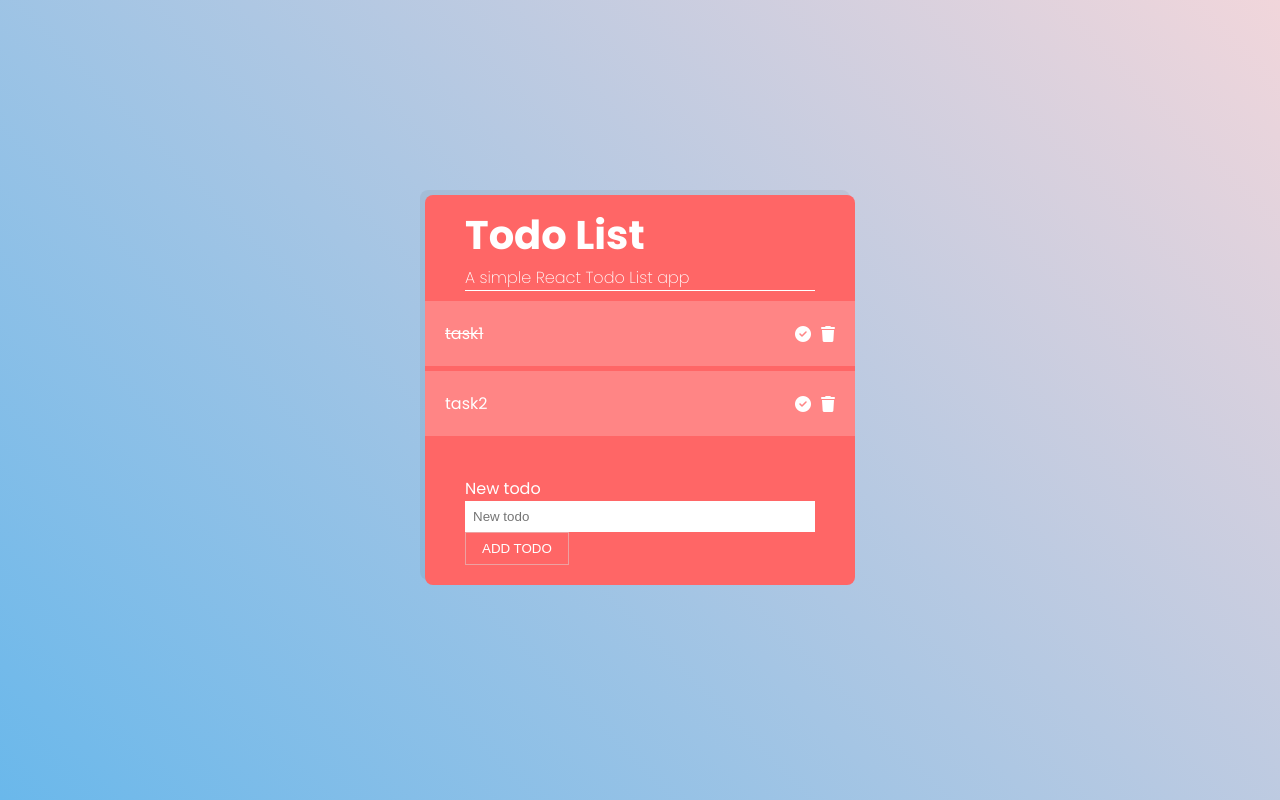
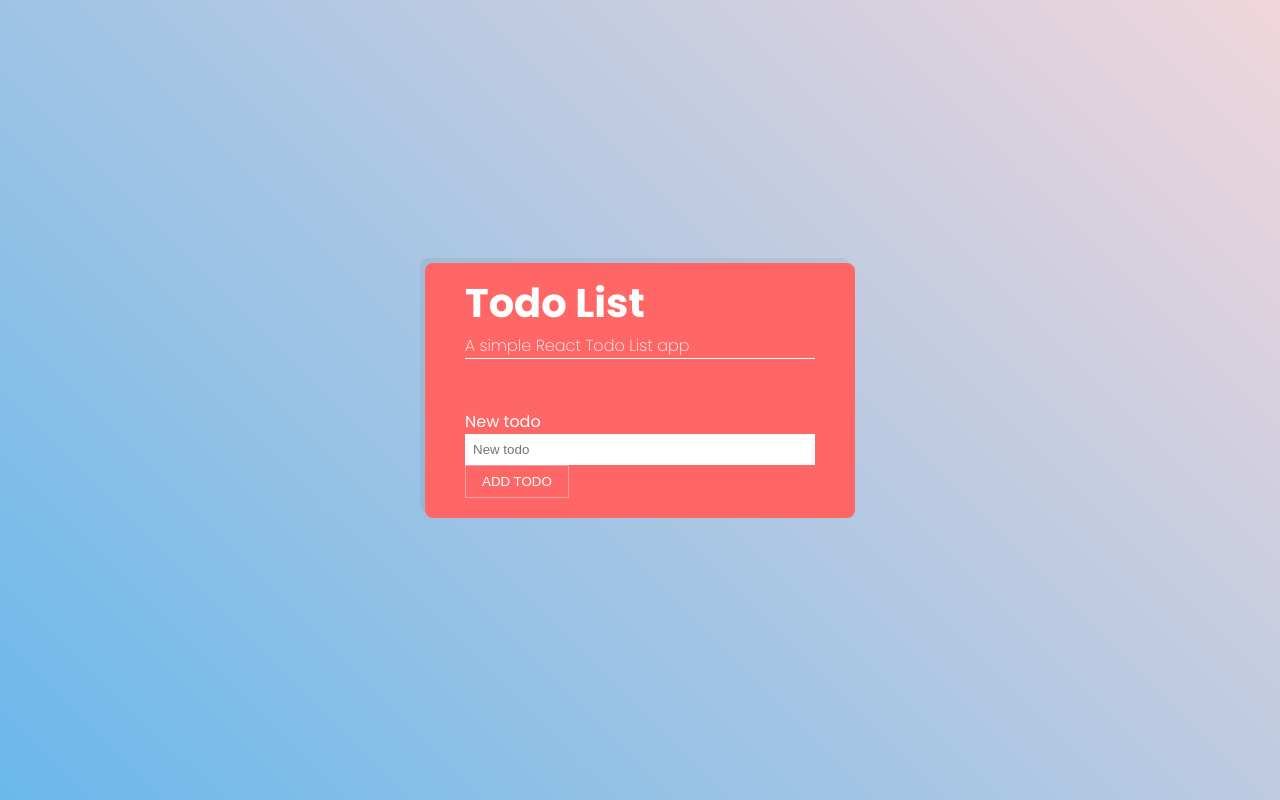
Before and after one commit to nguyenbinhduong108/Learn_React, a React (Vite) app: page / in a window 1280 px wide. Built offline with nearby package versions, Linux system fonts and the light colour scheme.

Commit message:
update: use local storage

```diff
--- a/src/components/Button.tsx
+++ b/src/components/Button.tsx
@@ -2,8 +2,8 @@ import React from "react";
 import style from "./button.module.css";
 
 export default function Button({
-  children,
-  onClick,
+  children = <button>Hello</button>,
+  onClick = () => {},
 }: {
   children: React.ReactNode;
   onClick: () => void;
--- a/src/components/Todo.tsx
+++ b/src/components/Todo.tsx
@@ -6,23 +6,42 @@ import Input from "./Input";
 import Item from "./Item";
 import Header from "./Header";
 
+interface TodoType {
+  id: number;
+  name: string;
+  completed: boolean;
+}
+
 export default function Todo() {
   const [todo, setTodo] = useState("");
 
-  const [todos, setTodos] = useState([
-    { id: 1, name: "task1", completed: true },
-    { id: 2, name: "task2", completed: false },
-  ]);
+  const [todos, setTodos] = useState<TodoType[]>(() => {
+    return JSON.parse(localStorage.getItem("todos") as string) ?? [];
+  });
 
   function handleChange(e: any) {
     setTodo(e.target.value);
   }
 
   function handleClickAdd() {
-    setTodos([
-      ...todos,
-      { id: todos.length + 1, name: todo, completed: false },
-    ]);
+    setTodos((prev) => {
+      const newTodo = [
+        ...prev,
+        {
+          id: prev.length + 1,
+          name: todo,
+          completed: false,
+        },
+      ];
+
+      const stringNewTodo = JSON.stringify(newTodo);
+
+      localStorage.setItem("todos", stringNewTodo);
+
+      return newTodo;
+    });
+
+    setTodo("");
   }
 
   function handleClickCheck(id: number) {
@@ -37,7 +56,8 @@ export default function Todo() {
       return todo;
     });
 
-    setTodos(updatedTodos);
+    localStorage.setItem("todos", JSON.stringify(updatedTodos));
+    setTodos(JSON.parse(localStorage.getItem("todos") as string));
   }
 
   function handleClickDelete(id: number) {
@@ -46,8 +66,8 @@ export default function Todo() {
         return todo;
       }
     });
-
-    setTodos(deleteTodos);
+    localStorage.setItem("todos", JSON.stringify(deleteTodos));
+    setTodos(JSON.parse(localStorage.getItem("todos") as string));
   }
 
   return (
@@ -74,7 +94,6 @@ export default function Todo() {
           New todo
         </Input>
         <Button onClick={handleClickAdd}>Add todo</Button>
-
       </div>
     </div>
   );
```
